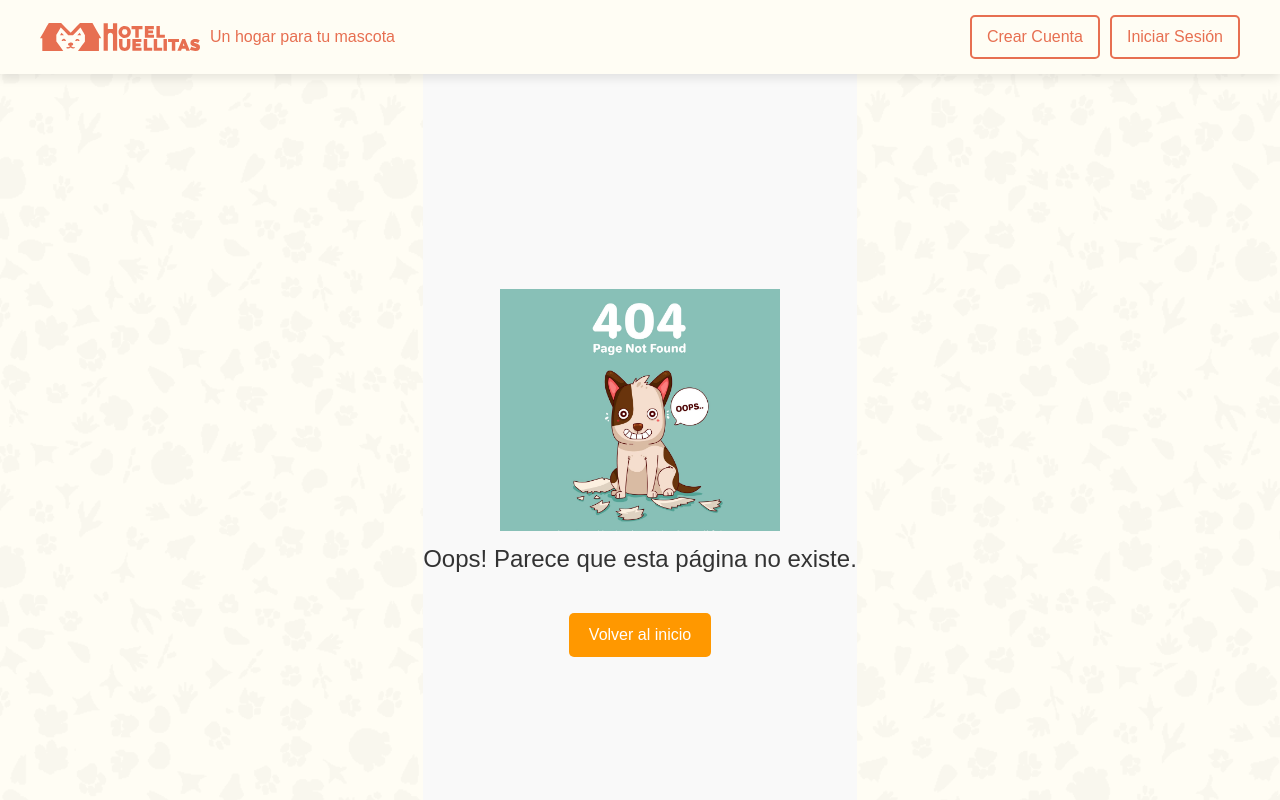
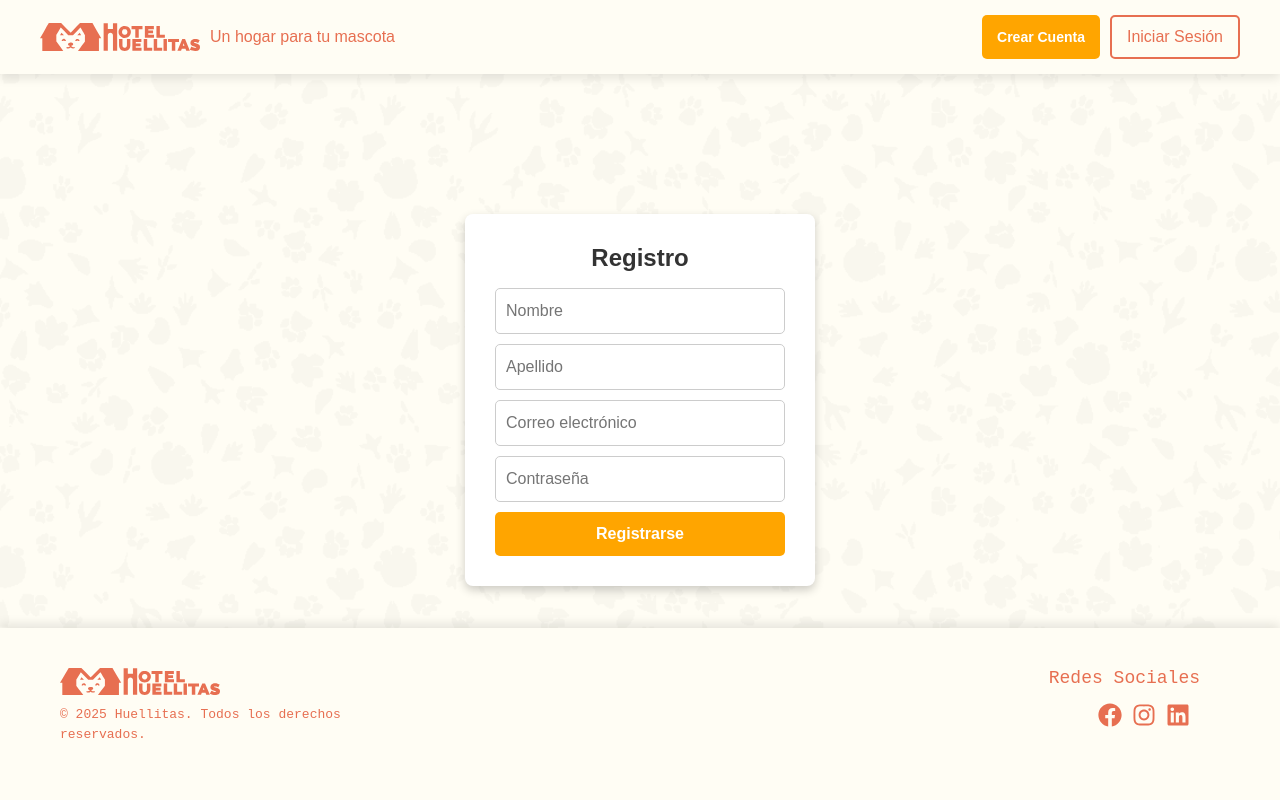
Before and after one commit to grupo-4-proyecto-integrador-dh/grupo-4-proyecto-integrador-dh-Frontend, a React (Vite) app in the folder huellitas/: page /registro in a window 1280 px wide. Shown: the top 800 px of the page. Built offline with nearby package versions, Linux system fonts and the light colour scheme; a web font is replaced by a local one.

Commit message:
actualizando registro

```diff
--- a/huellitas/index.html
+++ b/huellitas/index.html
@@ -5,7 +5,7 @@
     <link rel="icon" type="image/png" sizes="32x32" href="/favicon-32x32.png" />
     <link rel="icon" type="image/png" sizes="16x16" href="/favicon-16x16.png" />
     <link rel="apple-touch-icon" href="./apple-touch-icon.png" />
-    <link rel="manifest" href="/manifest.json" />
+    <!-- <link rel="manifest" href="/manifest.json" />-->
 
     <link
       href="https://cdn.jsdelivr.net/npm/bootstrap@5.3.3/dist/css/bootstrap.min.css"
--- a/huellitas/package.json
+++ b/huellitas/package.json
@@ -15,7 +15,8 @@
     "react-bootstrap": "^2.10.9",
     "react-dom": "^18.3.1",
     "react-icons": "^5.4.0",
-    "react-router-dom": "^7.1.5",
+    "react-router-dom": "^7.2.0",
+    "sass": "^1.85.1",
     "sweetalert2": "^11.17.2"
   },
   "devDependencies": {
@@ -28,7 +29,7 @@
     "eslint-plugin-react-hooks": "^5.0.0",
     "eslint-plugin-react-refresh": "^0.4.13",
     "globals": "^15.11.0",
-    "sass-embedded": "^1.85.0",
+    "sass-embedded": "^1.85.1",
     "vite": "^5.4.9"
   }
 }
--- a/huellitas/src/App.jsx
+++ b/huellitas/src/App.jsx
@@ -4,25 +4,30 @@ import PanelAdmin from "./Routes/PanelAdmin";
 import Detalle from "./Routes/Detalle";
 import Layout from "./Layouts/Layout";
 import NotFoundPage from "./Components/NotFoundPage";
+import Productos from "./Routes/Productos";
+import Registro from "./Routes/Registro";
+import ListaProductos from "./Routes/ListaProductos";
+import Header from "./Components/Header";
 
 import "./Styles/index.css";
 
-import ListaProductos from "./Routes/ListaProductos";
-
 function App() {
   return (
-    <>
-      <Routes>
-        <Route path="/" element={<Layout />}>
-          <Route path="/" element={<Home />} />
-          <Route path="/administracion" element={<PanelAdmin />} />
-          <Route path="/alojamiento/:id" element={<Detalle />} />
-          <Route path="/lista" element={<ListaProductos />} />
-          <Route path="/detalle" element={<Detalle />} />
-          <Route path="*" element={<NotFoundPage />} />
-        </Route>
-      </Routes>
-    </>
+
+
+    <Routes>
+      <Route path="/" element={<Layout />}>
+        <Route index element={<Home />} />
+        <Route path="productos" element={<Productos />} />
+        <Route path="administracion" element={<PanelAdmin />} />
+        <Route path="alojamiento/:id" element={<Detalle />} />
+        <Route path="lista" element={<ListaProductos />} />
+        <Route path="detalle" element={<Detalle />} />
+        <Route path="registro" element={<Registro />} />
+        <Route path="*" element={<NotFoundPage />} />
+      </Route>
+    </Routes>
+
   );
 }
 
--- a/huellitas/src/Components/Header.jsx
+++ b/huellitas/src/Components/Header.jsx
@@ -1,10 +1,11 @@
-import "../Styles/Header.css";
-import { Link } from "react-router-dom";
+import { Link, useNavigate } from "react-router-dom";
 import { useState } from "react";
 import logo from "/media/svg/logo-svg.svg";
+import "../Styles/Header.css";
 
 const Header = () => {
   const [isOpen, setIsOpen] = useState(false);
+  const navigate = useNavigate(); // Hook para navegación
 
   return (
     <nav className="navbar">
@@ -22,7 +23,15 @@ const Header = () => {
 
         <div className={`nav-links ${isOpen ? "open" : ""}`}>
           <div className="auth-buttons">
-            <button className="btn">Crear Cuenta</button>
+            <button
+              className="crear-cuenta-button"
+              onClick={() => {
+                console.log("Redirigiendo a /registro...");
+                navigate("/registro");
+              }}
+            >
+              Crear Cuenta
+            </button>
             <button className="btn">Iniciar Sesión</button>
           </div>
         </div>
--- /dev/null
+++ b/huellitas/src/Routes/Registro.jsx
@@ -0,0 +1,102 @@
+import { useState } from "react";
+import { useNavigate } from "react-router-dom";
+import "../Styles/Registro.scss";
+
+export default function Registro() {
+  const [formData, setFormData] = useState({
+    nombre: "",
+    apellido: "",
+    email: "",
+    password: "",
+  });
+
+  const [errors, setErrors] = useState({});
+  const [registroExitoso, setRegistroExitoso] = useState(false);
+
+  const validate = () => {
+    let newErrors = {};
+    if (!formData.nombre) newErrors.nombre = "El nombre es requerido";
+    if (!formData.apellido) newErrors.apellido = "El apellido es requerido";
+    if (!formData.email) {
+      newErrors.email = "El email es requerido";
+    } else if (!/^[^\s@]+@[^\s@]+\.[^\s@]+$/.test(formData.email)) {
+      newErrors.email = "El email no es válido";
+    }
+    if (!formData.password || formData.password.length < 6) {
+      newErrors.password = "La contraseña debe tener al menos 6 caracteres";
+    }
+    setErrors(newErrors);
+    return Object.keys(newErrors).length === 0;
+  };
+
+  const handleChange = (e) => {
+    setFormData({ ...formData, [e.target.name]: e.target.value });
+  };
+
+  const handleSubmit = (e) => {
+    e.preventDefault();
+    if (validate()) {
+      console.log("Usuario registrado", formData);
+      setRegistroExitoso(true); // Muestra el mensaje de éxito
+      setTimeout(() => {
+        setRegistroExitoso(false); // Oculta el mensaje después de unos segundos
+      }, 4000);
+    }
+  };
+
+  return (
+    <div className="registro-container">
+      <div className="registro-card">
+        <h2 className="registro-title">Registro</h2>
+        <form onSubmit={handleSubmit} className="registro-form">
+          <input
+            type="text"
+            name="nombre"
+            placeholder="Nombre"
+            value={formData.nombre}
+            onChange={handleChange}
+            className={errors.nombre ? "input-error" : "input"}
+          />
+          {errors.nombre && <p className="error-text">{errors.nombre}</p>}
+
+          <input
+            type="text"
+            name="apellido"
+            placeholder="Apellido"
+            value={formData.apellido}
+            onChange={handleChange}
+            className={errors.apellido ? "input-error" : "input"}
+          />
+          {errors.apellido && <p className="error-text">{errors.apellido}</p>}
+
+          <input
+            type="email"
+            name="email"
+            placeholder="Correo electrónico"
+            value={formData.email}
+            onChange={handleChange}
+            className={errors.email ? "input-error" : "input"}
+          />
+          {errors.email && <p className="error-text">{errors.email}</p>}
+
+          <input
+            type="password"
+            name="password"
+            placeholder="Contraseña"
+            value={formData.password}
+            onChange={handleChange}
+            className={errors.password ? "input-error" : "input"}
+          />
+          {errors.password && <p className="error-text">{errors.password}</p>}
+
+          <button type="submit" className="registro-button">Registrarse</button>
+
+          {/* Mensaje de éxito */}
+          {registroExitoso && (
+            <p className="success-message">✅ Registro exitoso. ¡Bienvenido!</p>
+          )}
+        </form>
+      </div>
+    </div>
+  );
+}
--- /dev/null
+++ b/huellitas/src/Styles/Registro.scss
@@ -0,0 +1,124 @@
+
+.registro-container {
+    display: flex;
+    align-items: center;
+    justify-content: center;
+    position: fixed;
+    top: 0;
+    left: 0;
+    width: 100%;
+    height: 100%;
+    z-index: 1000;
+  }
+
+
+  .registro-card {
+    background: white;
+    padding: 30px;
+    border-radius: 8px;
+    box-shadow: 0 4px 10px rgba(0, 0, 0, 0.2);
+    width: 350px;
+    text-align: center;
+  }
+
+
+  .registro-title {
+    font-size: 24px;
+    font-weight: bold;
+    margin-bottom: 15px;
+    color: #333;
+  }
+
+
+  .registro-form {
+    display: flex;
+    flex-direction: column;
+    gap: 10px;
+  }
+
+
+  .input {
+    width: 100%;
+    padding: 10px;
+    border: 1px solid #ccc;
+    border-radius: 5px;
+    font-size: 16px;
+    transition: border-color 0.3s ease-in-out;
+
+    &:focus {
+      border-color: orange;
+      outline: none;
+    }
+  }
+
+
+  .input-error {
+    border: 1px solid red;
+  }
+
+  .error-text {
+    color: red;
+    font-size: 12px;
+    margin-top: -8px;
+    margin-bottom: 8px;
+  }
+
+
+  .registro-button {
+    background-color: orange;
+    color: white;
+    border: none;
+    padding: 10px 15px;
+    border-radius: 5px;
+    cursor: pointer;
+    font-size: 16px;
+    font-weight: bold;
+    transition: background-color 0.3s ease-in-out;
+
+    &:hover {
+      background-color: darkorange;
+    }
+  }
+
+
+  .crear-cuenta-button {
+    background-color: orange;
+    color: white;
+    padding: 10px 15px;
+    border: none;
+    border-radius: 5px;
+    font-size: 14px;
+    cursor: pointer;
+    font-weight: bold;
+    transition: background-color 0.3s ease-in-out;
+
+    &:hover {
+      background-color: darkorange;
+    }
+  }
+
+  .modal-overlay {
+    position: fixed;
+    top: 0;
+    left: 0;
+    width: 100%;
+    height: 100%;
+    background: rgba(0, 0, 0, 0.5);
+    display: flex;
+    align-items: center;
+    justify-content: center;
+  }
+
+  .success-message {
+    color: #28a745;
+    font-size: 16px;
+    font-weight: bold;
+    text-align: center;
+    margin-top: 10px;
+    animation: fadeIn 0.5s ease-in-out;
+  }
+
+  @keyframes fadeIn {
+    from { opacity: 0; transform: translateY(-5px); }
+    to { opacity: 1; transform: translateY(0); }
+  }
--- a/huellitas/src/main.jsx
+++ b/huellitas/src/main.jsx
@@ -1,17 +1,13 @@
 import React from "react";
-import { createRoot } from "react-dom/client";
-import { BrowserRouter } from "react-router-dom";
-import App from "./App.jsx";
-import { Context } from "./Context/Context.jsx";
+import ReactDOM from "react-dom/client";
+import { BrowserRouter } from "react-router-dom"; // Importa BrowserRouter
+import App from "./App";
+import "./Styles/index.css";
 
-const root = createRoot(document.getElementById("root"));
-
-root.render(
+ReactDOM.createRoot(document.getElementById("root")).render(
   <React.StrictMode>
     <BrowserRouter>
-      <Context>
-        <App />
-      </Context>
+      <App />
     </BrowserRouter>
   </React.StrictMode>
 );
```
Also changed, not shown: huellitas/Routes/RegistroUsuario.jsx (added), 1 other file (tests, documents, lock files or other folders).
